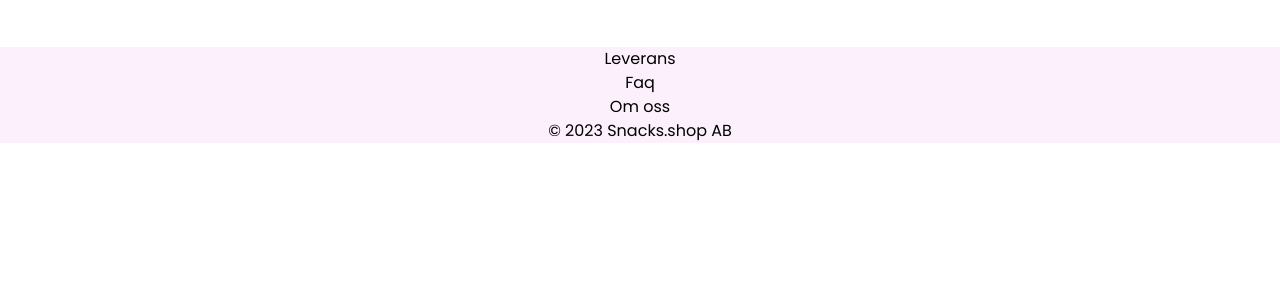
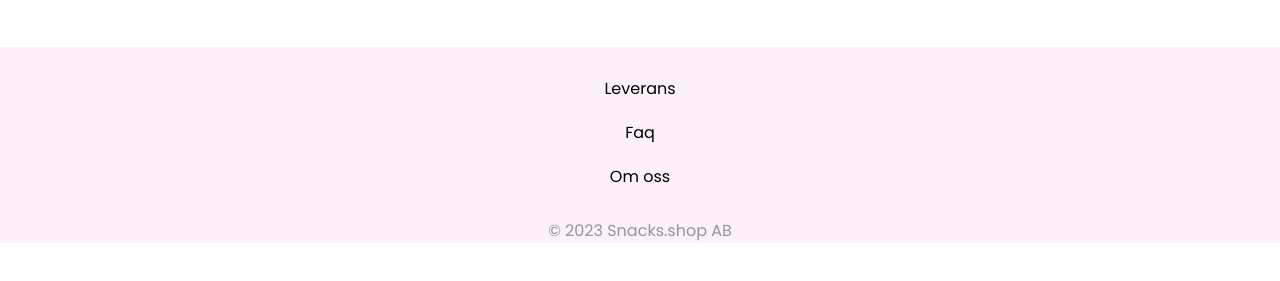
Before and after one commit to sherii190/ECOMMERCE-WITH-CRUD-API, a website: page Frontend/products.html in a window 1280 px wide. Shown: the part 201-482 px from the top of the page. Drawn offline with Linux system fonts and the light colour scheme; a web font is replaced by a local one.

Commit message:
footer done

```diff
--- a/Frontend/products.html
+++ b/Frontend/products.html
@@ -53,7 +53,7 @@
       <h4>Leverans</h4>
       <h4>Faq</h4>
       <h4>Om oss</a>
-      <h4>© 2023 Snacks.shop AB</h4>
+      <h4 id="copyright">© 2023 Snacks.shop AB</h4>
     </footer>
   </body>
 </html>
--- a/Frontend/styles/global.css
+++ b/Frontend/styles/global.css
@@ -171,7 +171,9 @@ option{
 }
 #footer {
   width: 100%;
+  min-height: 100px;
   margin-top: 50px;
+  padding-top: 20px;
   display: grid;
   grid-template-rows: repeat(4, 1fr);
   background-color: #e75ce717;
@@ -180,3 +182,7 @@ option{
   align-items: center;
   justify-items: center;
 }
+ #copyright{
+  color: rgb(154, 148, 148);
+  margin-top: 20px;
+}
```
